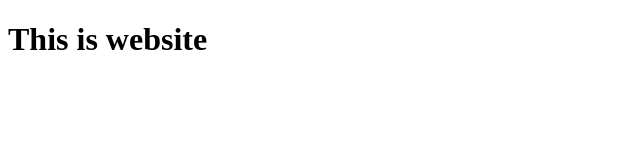
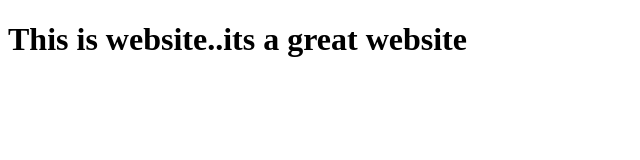
Before and after one commit to sarthak2810/coursera-test, a plain HTML site: page site/index.html in a window 1280 px wide. Shown: the whole page, without its empty margins (0-640 px from the left). Drawn offline with Linux system fonts and the light colour scheme.

Commit message:
small changes

```diff
--- a/site/index.html
+++ b/site/index.html
@@ -5,7 +5,7 @@
  </head>
  <body>
 
- <h1>This is website</h1>
+ <h1>This is website..its  a great website</h1>
 
  </body>
  </html>
```
